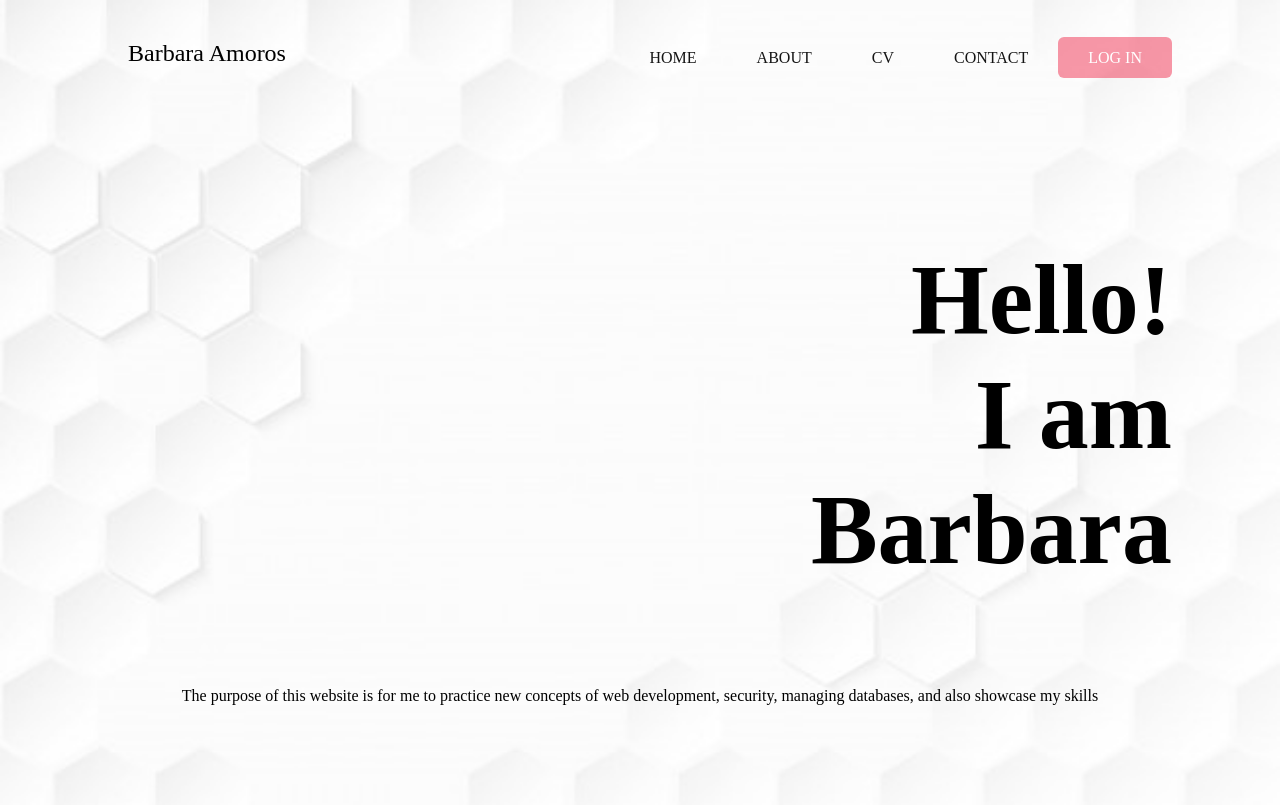
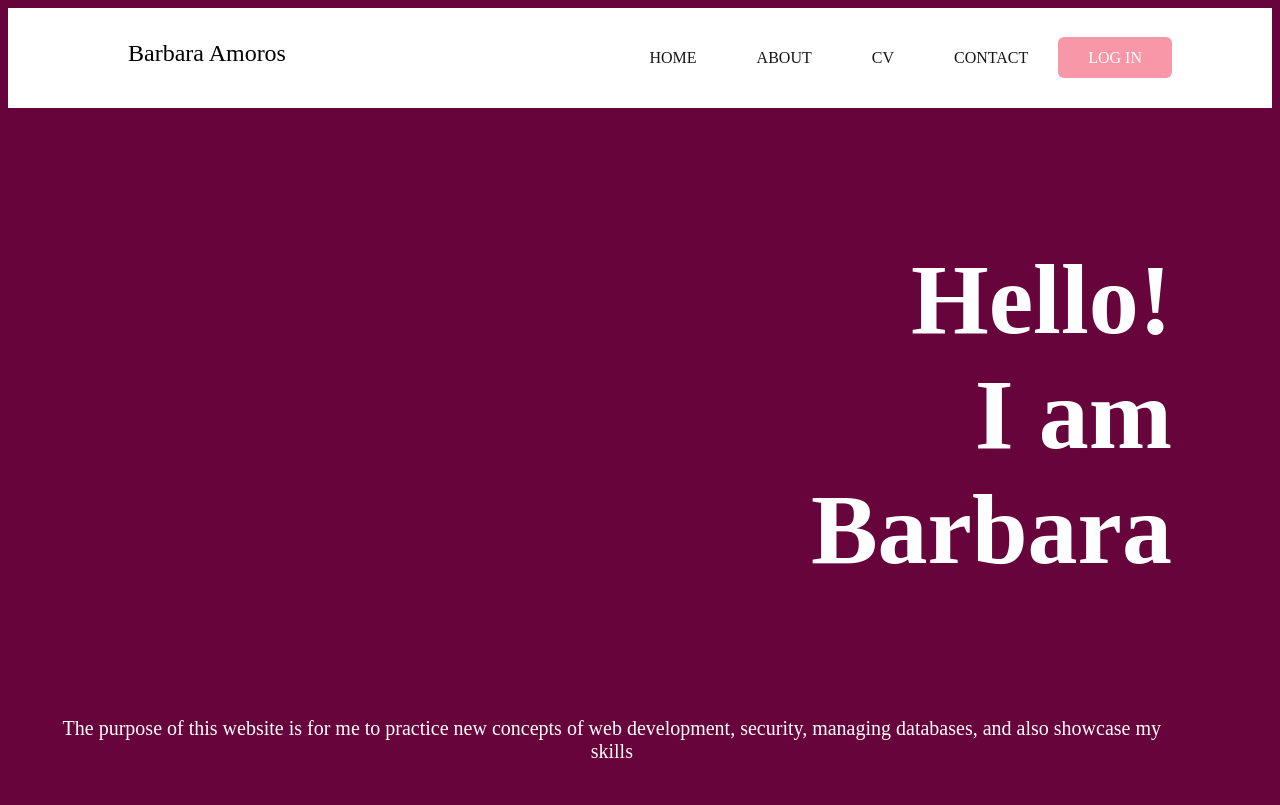
Before and after one commit to barbieamoros/project, a Flask app: page / in a window 1280 px wide. After the commit the page ends 758 px from the top, so only its background shows below. Run offline with Flask 2, Linux system fonts and the light colour scheme.

Commit message:
changed color

```diff
--- a/app.py
+++ b/app.py
@@ -7,3 +7,10 @@ def hello_world():
     doctsting
     '''
     return render_template('index.html')
+
+@app.route('/cv')
+def cv():
+    '''
+    doctsting
+    '''
+    return render_template('cv.html')
--- a/templates/index.html
+++ b/templates/index.html
@@ -2,10 +2,7 @@
 <html>
 <style>
   body {
-  background-image: url('static/images/background.jpg');
-  background-repeat: no-repeat;
-  background-attachment: fixed;
-  background-size: cover;
+  background-color: #68043c;
 }
 
   nav {
@@ -17,6 +14,7 @@
     padding: 10px 100px;
     box-sizing: border-box;
     transition: .3s;
+    background-color: white;
   }
 
   section.sec1 {
@@ -90,6 +88,7 @@ nav ul li a.active{
   position: right;
   margin-top: 100px;
   width: 100%;
+
 }
 .about_me {
   font-weight: bold;
@@ -99,13 +98,24 @@ nav ul li a.active{
   margin: 0;
   margin-right: 100px;
   position: relative;
+  color: white;
 
 }
 .purpose {
+  margin: 0;
+  font-size: 20px;
   text-align: center;
-  margin: 100px;
-  font-size: 16px;
+  width: 90%;
+  border-radius: 10px;
+  margin-top: 120px;
+  padding: 10px;
+  margin-left:25px;
+  margin-right: 25px;
+
+  color: white;
+
 }
+
 
 </style>
 
@@ -132,21 +142,21 @@ nav ul li a.active{
       <ul>
         <li><a href="#">Home</a></li>
         <li><a href="#">About</a></li>
-        <li><a href="#">CV</a></li>
+        <li> <a class="new_button" href="{{url_for('cv')}}">CV</a></li>
         <li><a href="#">Contact</a></li>
         <li><a class="active" href="#">Log In</a></li>
       </ul>
     </nav>
   </div>
 
-<div class = "parent">
-  <p class = "about_me">Hello!</p>
-  <p class = "about_me">I am</p>
-  <p class = "about_me">Barbara</p>
-</div>
-<div class = "purpose">
-<p>The purpose of this website is for me to practice new concepts of web development, security, managing databases, and also showcase my skills</p>
-</div>
+
+
+  <div class = "parent">
+    <p class = "about_me">Hello!</p>
+    <p class = "about_me">I am</p>
+    <p class = "about_me">Barbara</p>
+  </div>
+  <p class = "purpose">The purpose of this website is for me to practice new concepts of web development, security, managing databases, and also showcase my skills</p>
 </body>
 
 </html>
```
Also changed, not shown: static/images/Bright-Blue1.jpg (added), static/images/image4web.png (added), templates/base.html (added), templates/cv.html (added).
